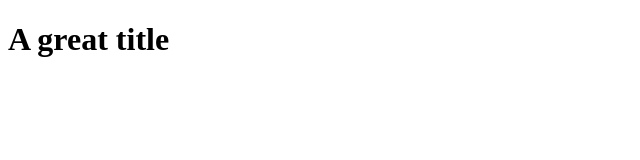
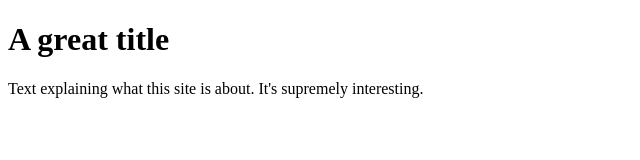
Before and after one commit to grungi-ankhfire/wad26_first_repo, a plain HTML site: page index.html in a window 1280 px wide. Shown: the whole page, without its empty margins (0-640 px from the left). Drawn offline with Linux system fonts and the light colour scheme.

Commit message:
Add text

```diff
--- a/index.html
+++ b/index.html
@@ -7,5 +7,7 @@
 </head>
 <body>
     <h1>A great title</h1>
+
+    <p>Text explaining what this site is about. It's supremely interesting.</p>
 </body>
 </html>
```
